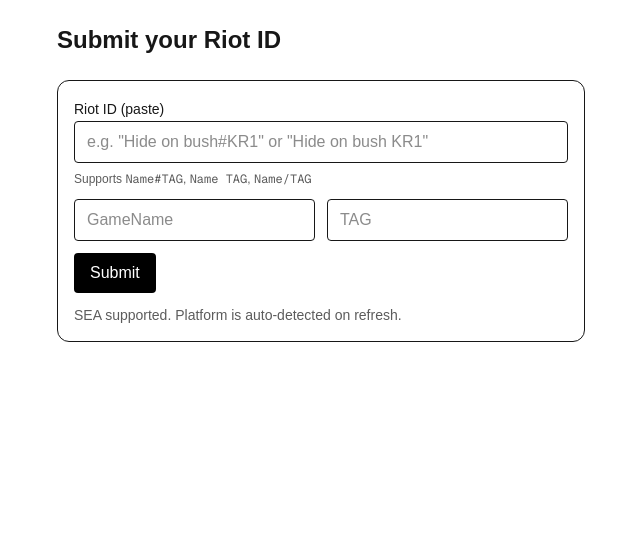
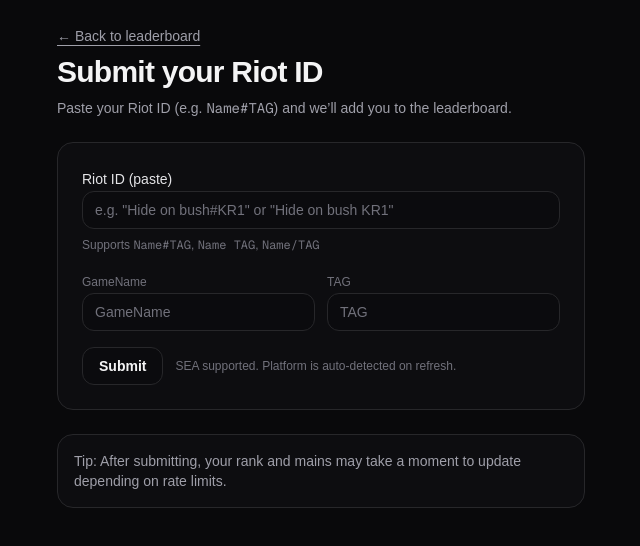
Before and after one commit to zerozet22k/riftboard-myanmar, a Next.js app: page /submit in a window 1280 px wide. Shown: the top 546 px of the page, without its empty margins (319-959 px from the left). Built offline with nearby package versions, Linux system fonts and the light colour scheme; no server answers.

Commit message:
save
save

```diff
--- a/src/app/submit/SubmitForm.tsx
+++ b/src/app/submit/SubmitForm.tsx
@@ -8,7 +8,7 @@
     if (!raw) return null;
 
     const cleaned = raw
-        .replace(/[\u200B-\u200D\uFEFF]/g, "")
+        .replace(/[\u200B-\u200D\uFEFF]/g, "") // zero-width chars
         .replace(/\s*\/\s*/g, "#")
         .replace(/\s*#\s*/g, "#")
         .trim();
@@ -20,9 +20,20 @@
         return gameName && tagLine ? { gameName, tagLine } : null;
     }
 
+    // "Name TAG"
     const m = cleaned.match(/^(.*\S)\s+(\S+)$/);
     if (!m) return null;
     return { gameName: m[1].trim(), tagLine: m[2].trim() };
+}
+
+async function safeJson(res: Response) {
+    const ct = res.headers.get("content-type") || "";
+    if (!ct.includes("application/json")) return null;
+    try {
+        return await res.json();
+    } catch {
+        return null;
+    }
 }
 
 const REFRESH_KEY = process.env.NEXT_PUBLIC_REFRESH_KEY || "";
@@ -41,12 +52,14 @@
 
     const parsed = useMemo(() => parseRiotId(riotId), [riotId]);
 
-    function syncFromPaste(v: string) {
+    function syncFromRiotId(v: string) {
         setRiotId(v);
         const p = parseRiotId(v);
         if (p) {
-            setGameName(p.gameName);
-            setTagLine(p.tagLine);
+            // only overwrite if fields are empty OR match the previous parsed content
+            // (prevents nuking manual edits too aggressively)
+            setGameName((prev) => (prev.trim() ? prev : p.gameName));
+            setTagLine((prev) => (prev.trim() ? prev : p.tagLine));
         }
     }
 
@@ -58,8 +71,15 @@
             `&tagLine=${encodeURIComponent(tl)}`;
 
         const res = await fetch(url, { method: "GET", cache: "no-store" });
-        // ignore body; just best-effort
         if (!res.ok) throw new Error("Refresh failed");
+    }
+
+    function validate(gn: string, tl: string, codeVal: string) {
+        if (!gn || !tl) return 'Paste like "Name#TAG" (or "Name TAG") or fill both fields.';
+        if (gn.length < 2 || gn.length > 16) return "GameName must be 2–16 characters.";
+        if (tl.length < 2 || tl.length > 10) return "TAG must be 2–10 characters.";
+        if (codeRequired && !codeVal.trim()) return "Community code is required.";
+        return null;
     }
 
     function onSubmit(e: React.FormEvent<HTMLFormElement>) {
@@ -69,14 +89,18 @@
 
         const gn = gameName.trim();
         const tl = tagLine.trim();
+        const cv = code.trim();
 
-        if (!gn || !tl) {
-            setErr('Paste like "Name#TAG" (or "Name TAG") or fill both fields.');
+        const v = validate(gn, tl, cv);
+        if (v) {
+            setErr(v);
             return;
         }
 
-        const payload: any = { riotId: riotId.trim() || undefined, gameName: gn, tagLine: tl };
-        if (codeRequired) payload.code = code.trim();
+        const payload: any = { gameName: gn, tagLine: tl };
+        // include for debugging if you want, but not needed
+        if (riotId.trim()) payload.riotId = riotId.trim();
+        if (codeRequired) payload.code = cv;
 
         startTransition(async () => {
             try {
@@ -86,24 +110,26 @@
                     body: JSON.stringify(payload),
                 });
 
-                const data = await res.json().catch(() => ({}));
-                if (!res.ok || !data.ok) {
-                    setErr(data.error ?? "Submit failed");
+                const data = await safeJson(res);
+
+                if (!res.ok || (data && data.ok === false)) {
+                    setErr((data && (data.error || data.message)) || `Submit failed (${res.status})`);
                     return;
                 }
 
-                // ✅ immediately refresh this player (not all)
-                if (REFRESH_KEY) {
+                // best-effort refresh
+                try {
                     await triggerRefreshOne(gn, tl);
+                } catch {
+                    // don't fail submit if refresh fails
                 }
 
-                setMsg("Submitted + refreshed.");
+                setMsg("Submitted. Refreshing leaderboard…");
                 setRiotId("");
                 setGameName("");
                 setTagLine("");
                 setCode("");
 
-                // update UI
                 router.refresh();
             } catch (e: any) {
                 setErr(e?.message ?? "Submit failed");
@@ -112,75 +138,97 @@
     }
 
     return (
-        <form onSubmit={onSubmit} className="rounded-xl border p-4 space-y-3">
+        <form
+            onSubmit={onSubmit}
+            className="rounded-2xl border border-zinc-800 bg-zinc-900/30 p-4 sm:p-6 space-y-4"
+        >
             <div className="space-y-2">
-                <label className="text-sm font-medium">Riot ID (paste)</label>
+                <label className="text-sm font-medium text-zinc-200">Riot ID (paste)</label>
                 <input
                     value={riotId}
-                    onChange={(e) => syncFromPaste(e.target.value)}
+                    onChange={(e) => syncFromRiotId(e.target.value)}
                     placeholder='e.g. "Hide on bush#KR1" or "Hide on bush KR1"'
-                    className="border rounded px-3 py-2 w-full"
+                    className="w-full rounded-xl border border-zinc-800 bg-zinc-950/40 px-3 py-2 text-sm text-zinc-100 placeholder:text-zinc-500 outline-none focus:ring-2 focus:ring-zinc-700"
                     disabled={pending}
+                    inputMode="text"
+                    autoComplete="off"
                 />
-                <p className="text-xs opacity-70">
+                <p className="text-xs text-zinc-500">
                     Supports <span className="font-mono">Name#TAG</span>,{" "}
                     <span className="font-mono">Name TAG</span>,{" "}
                     <span className="font-mono">Name/TAG</span>
                     {parsed ? (
                         <>
-                            {" — "}Parsed: <span className="font-mono">{parsed.gameName}</span>#
-                            <span className="font-mono">{parsed.tagLine}</span>
+                            {" — "}Parsed: <span className="font-mono text-zinc-300">{parsed.gameName}</span>#
+                            <span className="font-mono text-zinc-300">{parsed.tagLine}</span>
                         </>
                     ) : null}
                 </p>
             </div>
 
             <div className="grid grid-cols-1 gap-3 sm:grid-cols-2">
+                <div className="space-y-1">
+                    <label className="text-xs text-zinc-500">GameName</label>
                     <input
                         value={gameName}
                         onChange={(e) => setGameName(e.target.value)}
                         placeholder="GameName"
-                    className="border rounded px-3 py-2"
+                        className="w-full rounded-xl border border-zinc-800 bg-zinc-950/40 px-3 py-2 text-sm text-zinc-100 placeholder:text-zinc-500 outline-none focus:ring-2 focus:ring-zinc-700"
                         required
                         minLength={2}
                         maxLength={16}
                         disabled={pending}
+                        autoComplete="off"
                     />
+                </div>
+
+                <div className="space-y-1">
+                    <label className="text-xs text-zinc-500">TAG</label>
                     <input
                         value={tagLine}
                         onChange={(e) => setTagLine(e.target.value)}
                         placeholder="TAG"
-                    className="border rounded px-3 py-2"
+                        className="w-full rounded-xl border border-zinc-800 bg-zinc-950/40 px-3 py-2 text-sm text-zinc-100 placeholder:text-zinc-500 outline-none focus:ring-2 focus:ring-zinc-700"
                         required
                         minLength={2}
                         maxLength={10}
                         disabled={pending}
+                        autoComplete="off"
                     />
+                </div>
             </div>
 
             {codeRequired && (
+                <div className="space-y-1">
+                    <label className="text-xs text-zinc-500">Community code</label>
                     <input
                         value={code}
                         onChange={(e) => setCode(e.target.value)}
-                    placeholder="Community code"
-                    className="border rounded px-3 py-2 w-full"
+                        placeholder="Enter community code"
+                        className="w-full rounded-xl border border-zinc-800 bg-zinc-950/40 px-3 py-2 text-sm text-zinc-100 placeholder:text-zinc-500 outline-none focus:ring-2 focus:ring-zinc-700"
                         required
                         disabled={pending}
+                        autoComplete="off"
                     />
+                </div>
             )}
 
+            <div className="flex flex-col sm:flex-row sm:items-center gap-3">
                 <button
                     type="submit"
-                className="rounded bg-black text-white px-4 py-2 disabled:opacity-50"
+                    className="inline-flex items-center justify-center rounded-xl border border-zinc-800 bg-zinc-950/40 px-4 py-2 text-sm font-semibold text-zinc-100 hover:bg-white/5 disabled:opacity-50"
                     disabled={pending}
                 >
-                {pending ? "Submitting..." : "Submit"}
+                    {pending ? "Submitting…" : "Submit"}
                 </button>
 
-            {msg && <p className="text-sm">{msg}</p>}
-            {err && <p className="text-sm text-red-600">{err}</p>}
+                <div className="text-xs text-zinc-500">
+                    SEA supported. Platform is auto-detected on refresh.
+                </div>
+            </div>
 
-            <p className="text-sm opacity-70">SEA supported. Platform is auto-detected on refresh.</p>
+            {msg && <p className="text-sm text-zinc-200">{msg}</p>}
+            {err && <p className="text-sm text-red-400">{err}</p>}
         </form>
     );
 }
--- a/src/app/submit/page.tsx
+++ b/src/app/submit/page.tsx
@@ -1,11 +1,38 @@
+import Link from "next/link";
 import SubmitForm from "./SubmitForm";
 
 export default function SubmitPage() {
   const codeRequired = !!process.env.SUBMIT_CODE?.trim();
+
   return (
-    <main className="mx-auto max-w-xl p-6 space-y-6">
-      <h1 className="text-2xl font-semibold">Submit your Riot ID</h1>
-      <SubmitForm codeRequired={codeRequired} />
+    <main className="min-h-screen bg-zinc-950 text-zinc-100">
+      <div className="mx-auto max-w-xl p-4 sm:p-6 space-y-6">
+        <div className="space-y-2">
+          <Link
+            href="/"
+            className="inline-flex text-sm text-zinc-400 hover:text-zinc-200 underline underline-offset-4"
+          >
+            ← Back to leaderboard
+          </Link>
+
+          <h1 className="text-2xl sm:text-3xl font-semibold tracking-tight">
+            Submit your Riot ID
+          </h1>
+
+          <p className="text-sm text-zinc-400">
+            Paste your Riot ID (e.g. <span className="font-mono">Name#TAG</span>) and we’ll add you
+            to the leaderboard.
+            {codeRequired ? " A community code is required to join." : ""}
+          </p>
+        </div>
+
+        <SubmitForm codeRequired={codeRequired} />
+
+        <div className="rounded-2xl border border-zinc-800 bg-zinc-900/30 p-4 text-sm text-zinc-400">
+          Tip: After submitting, your rank and mains may take a moment to update depending on rate
+          limits.
+        </div>
+      </div>
     </main>
   );
 }
--- a/src/components/PlayersTable.tsx
+++ b/src/components/PlayersTable.tsx
@@ -40,7 +40,9 @@
 type Row = {
   id: string;
   name: string;
-  platform: string;
+
+  // you can still send platform from server, we just ignore it:
+  platform?: string;
 
   // SOLO
   tier: string | null;
@@ -129,7 +131,7 @@
   return `${String(tier).toUpperCase()}${div ? ` ${String(div).toUpperCase()}` : ""}`;
 }
 
-type SortCol = "soloRank" | "flexRank" | "player" | "platform";
+type SortCol = "soloRank" | "flexRank" | "player";
 type SortState = { col: SortCol; dir: "asc" | "desc" };
 
 function cmpStr(a: string, b: string) {
@@ -164,26 +166,26 @@
   const wrText = wr != null ? `${wr}%` : "-";
 
   return (
-    <div className="flex items-center gap-4">
+    <div className="flex items-center gap-3 sm:gap-4">
       <img
         src={tierToIcon(tier)}
         alt={tier ? `${tier} emblem` : "Unranked"}
-        className="h-10 w-10 shrink-0"
+        className="h-8 w-8 sm:h-10 sm:w-10 shrink-0"
         loading="lazy"
       />
 
       <div className="leading-tight">
-        <div className="flex items-center gap-2">
+        <div className="flex flex-wrap items-center gap-2">
           <div className="font-semibold">{prettyRank(tier, div)}</div>
 
           {tier && hasLp && (
-            <span className="rounded-full border border-zinc-800 bg-zinc-950/40 px-2.5 py-1 text-sm text-zinc-200 tabular-nums">
+            <span className="rounded-full border border-zinc-800 bg-zinc-950/40 px-2.5 py-0.5 text-xs sm:text-sm text-zinc-200 tabular-nums">
               {Number(lp).toLocaleString()} LP
             </span>
           )}
         </div>
 
-        <div className="text-sm text-zinc-400 tabular-nums">
+        <div className="text-xs sm:text-sm text-zinc-400 tabular-nums">
           {wl} {" • "} {wrText}
         </div>
 
@@ -209,7 +211,6 @@
         if (alive) setChampNames(m);
       })
       .catch((e) => {
-        // keep fallback to #id if it fails
         console.warn("Failed to load champion names:", e);
       });
 
@@ -255,9 +256,6 @@
           break;
         case "player":
           c = cmpStr(a.name, b.name);
-          break;
-        case "platform":
-          c = cmpStr(a.platform, b.platform);
           break;
       }
 
@@ -319,7 +317,7 @@
     <div className="space-y-4">
       <div className="flex flex-col gap-2 sm:flex-row sm:items-center sm:justify-between">
         <div className="text-sm text-zinc-400">
-          Showing <span className="text-zinc-200">{startShown}</span>–
+          Showing <span className="text-zinc-200">{startShown}</span>–{" "}
           <span className="text-zinc-200">{endShown}</span> of{" "}
           <span className="text-zinc-200">{total}</span>
         </div>
@@ -366,7 +364,100 @@
         </div>
       </div>
 
-      <div className="overflow-x-auto rounded-3xl border border-zinc-800 bg-zinc-900/30">
+      {/* MOBILE (sm <): cards */}
+      <div className="sm:hidden space-y-3">
+        {slice.map((r, i) => {
+          const absoluteIndex = (safePage - 1) * pageSize + i + 1;
+
+          return (
+            <div
+              key={r.id}
+              className="rounded-3xl border border-zinc-800 bg-zinc-900/30 p-4 space-y-3"
+            >
+              <div>
+                <div className="text-xs text-zinc-500 tabular-nums">#{absoluteIndex}</div>
+                <div className="text-lg font-semibold">{r.name}</div>
+              </div>
+
+              {/* MAINS */}
+              {r.__mainsTop3.length ? (
+                <div className="flex flex-wrap items-center gap-2">
+                  {r.__mainsTop3.map((m, idx) => {
+                    const icon = champIconUrl(m.championId);
+                    const fromMap = m.championId != null ? champNames[String(m.championId)] : null;
+
+                    const label =
+                      m.name ?? fromMap ?? (m.championId != null ? `#${m.championId}` : "Unknown");
+
+                    const title =
+                      m.points != null
+                        ? `${label}: ${Number(m.points).toLocaleString()} pts`
+                        : `${label}: (points later)`;
+
+                    return (
+                      <span
+                        key={idx}
+                        title={title}
+                        className="inline-flex items-center gap-2 rounded-full border border-zinc-800 bg-zinc-950/40 px-3 py-1.5 text-xs text-zinc-200"
+                      >
+                        {icon && (
+                          <img
+                            src={icon}
+                            alt={label}
+                            className="h-5 w-5 rounded-full"
+                            loading="lazy"
+                          />
+                        )}
+                        <span className="max-w-[170px] truncate">{label}</span>
+                      </span>
+                    );
+                  })}
+                </div>
+              ) : (
+                <div className="text-xs text-zinc-500">No mains yet</div>
+              )}
+
+              {/* SOLO + FLEX */}
+              <div className="grid gap-3">
+                <div className="rounded-2xl border border-zinc-800 bg-zinc-950/20 p-3">
+                  <QueueCell
+                    tier={r.tier}
+                    div={r.div}
+                    lp={r.lp}
+                    wins={r.wins}
+                    losses={r.losses}
+                    wr={r.__soloWr}
+                    labelRanked="Ranked Solo"
+                    labelUnranked="No solo rank"
+                  />
+                </div>
+
+                <div className="rounded-2xl border border-zinc-800 bg-zinc-950/20 p-3">
+                  <QueueCell
+                    tier={r.flexTier}
+                    div={r.flexDiv}
+                    lp={r.flexLp}
+                    wins={r.flexWins}
+                    losses={r.flexLosses}
+                    wr={r.__flexWr}
+                    labelRanked="Ranked Flex"
+                    labelUnranked="No flex rank"
+                  />
+                </div>
+              </div>
+            </div>
+          );
+        })}
+
+        {slice.length === 0 && (
+          <div className="rounded-3xl border border-zinc-800 bg-zinc-900/30 p-6 text-zinc-400">
+            No players.
+          </div>
+        )}
+      </div>
+
+      {/* TABLET/DESKTOP (sm+): table */}
+      <div className="hidden sm:block overflow-x-auto rounded-3xl border border-zinc-800 bg-zinc-900/30">
         <table className="min-w-full text-base">
           <thead className="sticky top-0 border-b border-zinc-800 bg-zinc-950/80 backdrop-blur">
             <tr className="text-zinc-300">
@@ -384,10 +475,6 @@
 
               <Th col="flexRank" className="min-w-[360px]">
                 Flex
-              </Th>
-
-              <Th col="platform" className="w-28">
-                Platform
               </Th>
             </tr>
           </thead>
@@ -413,7 +500,6 @@
                       <div className="flex flex-wrap items-center gap-2">
                         {r.__mainsTop3.map((m, idx) => {
                           const icon = champIconUrl(m.championId);
-
                           const fromMap =
                             m.championId != null ? champNames[String(m.championId)] : null;
 
@@ -476,19 +562,13 @@
                       labelUnranked="No flex rank"
                     />
                   </td>
-
-                  <td className="p-4">
-                    <span className="inline-flex items-center rounded-full border border-zinc-800 bg-zinc-950/40 px-3 py-1.5 text-sm font-semibold">
-                      {r.platform}
-                    </span>
-                  </td>
                 </tr>
               );
             })}
 
             {slice.length === 0 && (
               <tr>
-                <td className="p-8 text-base text-zinc-400" colSpan={6}>
+                <td className="p-8 text-base text-zinc-400" colSpan={5}>
                   No players.
                 </td>
               </tr>
```
Also changed, not shown: src/app/layout.tsx (+5 -7 lines), src/app/page.tsx (+9 -4 lines). Lines whose indentation alone changed are shown as unchanged.
